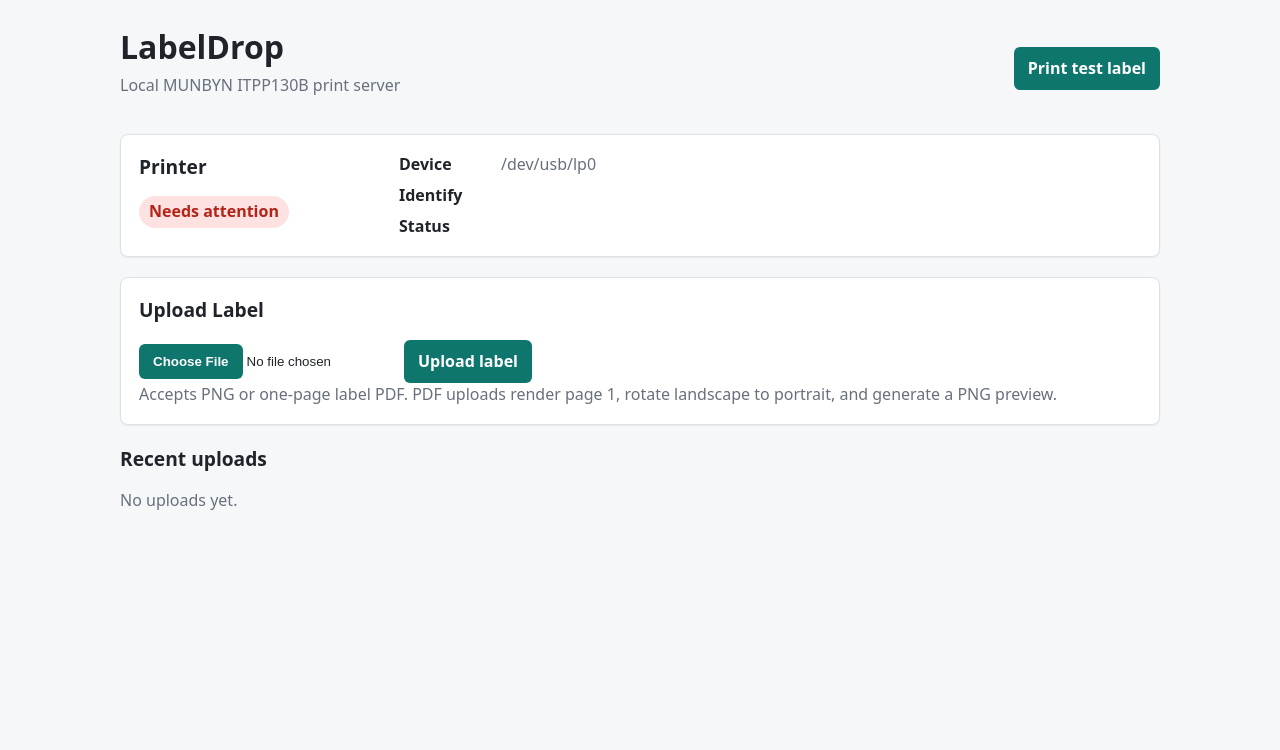
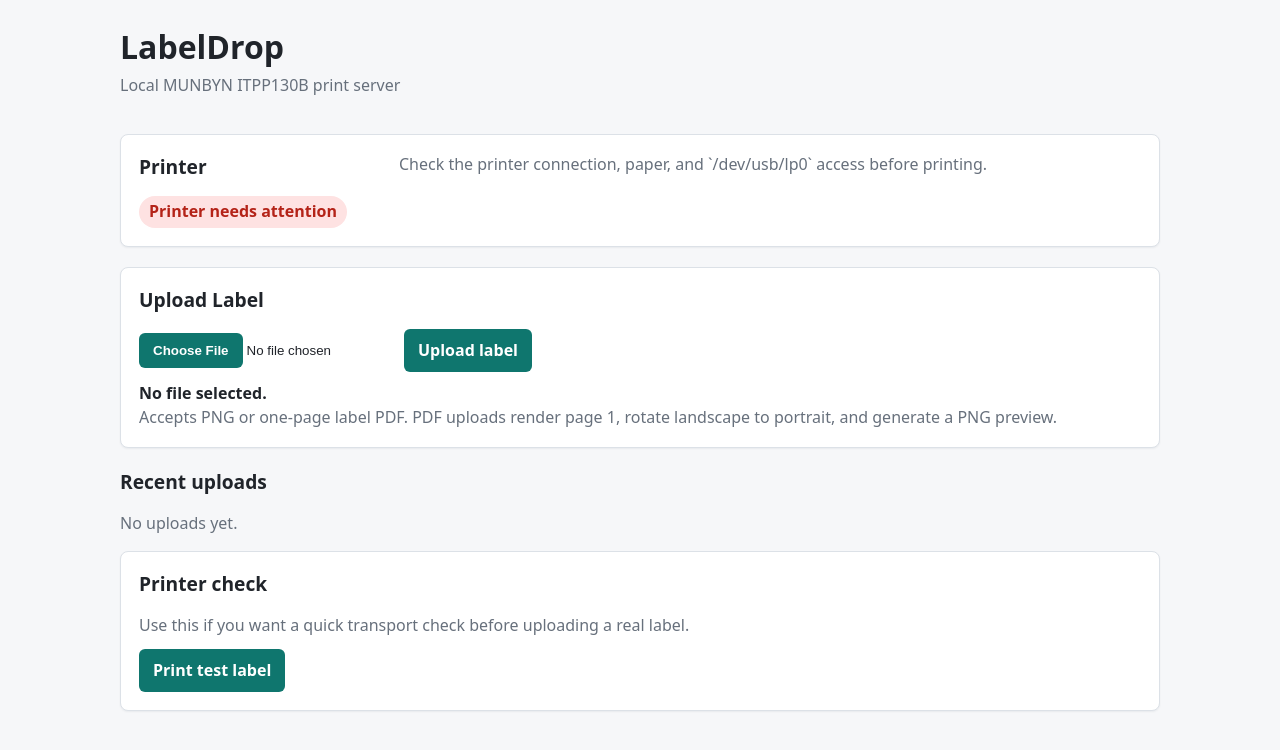
Before and after one commit to benleiber/labeldrop, a FastAPI app: page / in a window 1280 px wide. Shown: the top 750 px of the page. Run offline with FastAPI, Linux system fonts and the light colour scheme; parts of the project's set-up code (start-up, migrations or seed data) failed here and were passed over.

Commit message:
Refine upload-focused label page layout

```diff
--- a/src/labeldrop/static/style.css
+++ b/src/labeldrop/static/style.css
@@ -83,6 +83,11 @@ dd,
   gap: 20px;
 }
 
+.status-copy {
+  margin: 0;
+  color: var(--muted);
+}
+
 .status-line {
   display: inline-flex;
   margin: 0;
@@ -99,22 +104,6 @@ dd,
 .not-ready {
   background: #fee2e2;
   color: var(--danger);
-}
-
-dl {
-  display: grid;
-  grid-template-columns: 88px 1fr;
-  gap: 8px 14px;
-  margin: 0;
-}
-
-dt {
-  font-weight: 700;
-}
-
-dd {
-  margin: 0;
-  overflow-wrap: anywhere;
 }
 
 button,
@@ -145,6 +134,13 @@ input::file-selector-button:hover {
   margin-bottom: 0;
 }
 
+.selected-file {
+  margin: 10px 0 0;
+  color: var(--text);
+  font-weight: 600;
+  overflow-wrap: anywhere;
+}
+
 .notice {
   border-radius: 8px;
   margin-bottom: 16px;
@@ -166,6 +162,7 @@ input::file-selector-button:hover {
   display: grid;
   grid-template-columns: repeat(auto-fill, minmax(230px, 1fr));
   gap: 16px;
+  margin-bottom: 20px;
 }
 
 .upload-card {
@@ -202,17 +199,13 @@ input::file-selector-button:hover {
   color: var(--danger);
 }
 
+.utility-panel form {
+  margin-top: 12px;
+}
+
 @media (max-width: 640px) {
   .topbar,
   .status-panel {
     display: block;
   }
-
-  .topbar form {
-    margin-top: 14px;
-  }
-
-  dl {
-    grid-template-columns: 1fr;
-  }
 }
--- a/src/labeldrop/templates/index.html
+++ b/src/labeldrop/templates/index.html
@@ -13,9 +13,6 @@
           <h1>LabelDrop</h1>
           <p>Local MUNBYN ITPP130B print server</p>
         </div>
-        <form action="/print-test" method="post">
-          <button type="submit">Print test label</button>
-        </form>
       </header>
 
       {% if message %}
@@ -29,25 +26,25 @@
         <div>
           <h2>Printer</h2>
           <p class="status-line {% if printer.ready %}ready{% else %}not-ready{% endif %}">
-            {% if printer.ready %}Ready{% else %}Needs attention{% endif %}
+            {% if printer.ready %}Printer ready{% else %}Printer needs attention{% endif %}
           </p>
         </div>
-        <dl>
-          <dt>Device</dt>
-          <dd>{{ printer.device }}</dd>
-          <dt>Identify</dt>
-          <dd>{{ printer.identify }}</dd>
-          <dt>Status</dt>
-          <dd>{{ printer.status }}</dd>
-        </dl>
+        <p class="status-copy">
+          {% if printer.ready %}
+            LabelDrop can send labels to the printer now.
+          {% else %}
+            Check the printer connection, paper, and `/dev/usb/lp0` access before printing.
+          {% endif %}
+        </p>
       </section>
 
       <section class="panel">
         <h2>Upload Label</h2>
         <form class="upload-form" action="/upload" method="post" enctype="multipart/form-data">
-          <input type="file" name="file" accept=".png,.pdf,image/png,application/pdf" required>
+          <input id="upload-file" type="file" name="file" accept=".png,.pdf,image/png,application/pdf" required>
           <button type="submit">Upload label</button>
         </form>
+        <p id="selected-file" class="selected-file" aria-live="polite">No file selected.</p>
         <p class="helper">Accepts PNG or one-page label PDF. PDF uploads render page 1, rotate landscape to portrait, and generate a PNG preview.</p>
       </section>
 
@@ -84,6 +81,27 @@
           <p class="empty">No uploads yet.</p>
         {% endif %}
       </section>
+
+      <section class="panel utility-panel">
+        <h2>Printer check</h2>
+        <p class="helper">Use this if you want a quick transport check before uploading a real label.</p>
+        <form action="/print-test" method="post">
+          <button type="submit">Print test label</button>
+        </form>
+      </section>
     </main>
+    <script>
+      const uploadInput = document.getElementById("upload-file");
+      const selectedFile = document.getElementById("selected-file");
+
+      if (uploadInput && selectedFile) {
+        uploadInput.addEventListener("change", () => {
+          const name = uploadInput.files && uploadInput.files.length > 0
+            ? uploadInput.files[0].name
+            : "No file selected.";
+          selectedFile.textContent = name;
+        });
+      }
+    </script>
   </body>
 </html>
```
Also changed, not shown: tests/test_app.py (+2 -0 lines).
